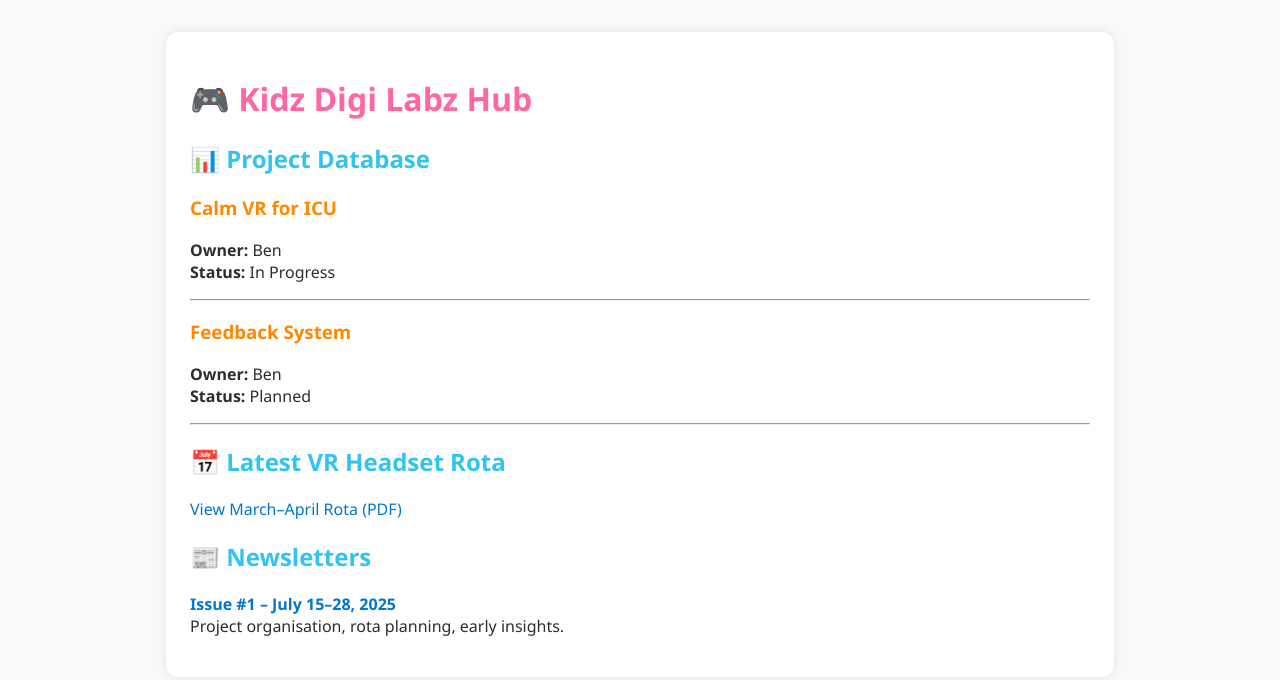
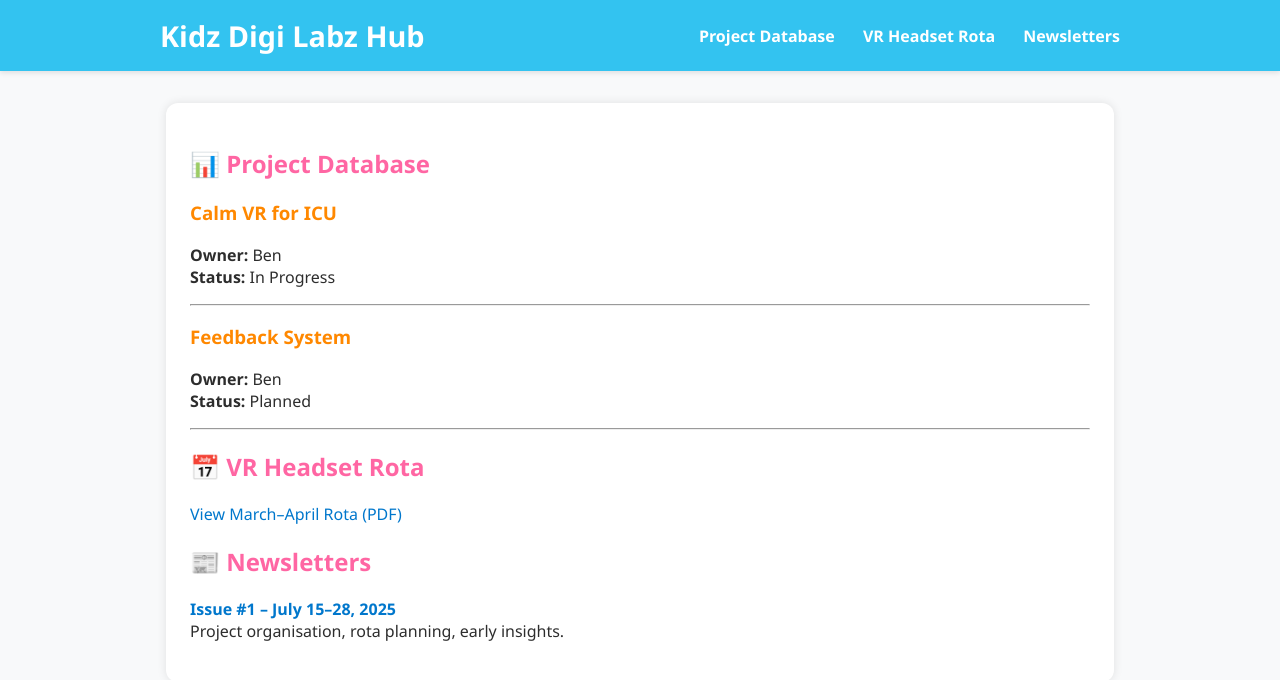
Before and after one commit to KidzDigiLabz-MFT/kidz-project-database-site, a plain HTML site: page index.html in a window 1280 px wide. Drawn offline with Linux system fonts and the light colour scheme.

Commit message:
Auto backup commit - 28/07/2025 12:56:43.22

```diff
--- a/index.html
+++ b/index.html
@@ -5,17 +5,32 @@
     <link rel="stylesheet" href="style.css">
 </head>
 <body>
+    <header>
+        <div class="navbar">
+            <h1>Kidz Digi Labz Hub</h1>
+            <nav>
+                <a href="#database">Project Database</a>
+                <a href="#rota">VR Headset Rota</a>
+                <a href="#newsletters">Newsletters</a>
+            </nav>
+        </div>
+    </header>
+
     <div class="container">
-        <h1>🎮 Kidz Digi Labz Hub</h1>
+        <section id="database">
+            <h2>📊 Project Database</h2>
+            <div id="project-container"></div>
+        </section>
 
-        <h2>📊 Project Database</h2>
-        <div id="project-container"></div>
+        <section id="rota">
+            <h2>📅 VR Headset Rota</h2>
+            <p><a href="rotas/VR Rota March April 2025.pdf" target="_blank">View March–April Rota (PDF)</a></p>
+        </section>
 
-        <h2>📅 Latest VR Headset Rota</h2>
-        <p><a href="rotas/VR Rota March April 2025.pdf" target="_blank">View March–April Rota (PDF)</a></p>
-
-        <h2>📰 Newsletters</h2>
-        <div id="newsletter-feed"></div>
+        <section id="newsletters">
+            <h2>📰 Newsletters</h2>
+            <div id="newsletter-feed"></div>
+        </section>
     </div>
 
     <script>
--- a/style.css
+++ b/style.css
@@ -5,6 +5,37 @@ body {
     color: #2d2d2d;
     margin: 0;
     padding: 0;
+}
+
+header {
+    background-color: #33c3f0;
+    padding: 1rem 2rem;
+    box-shadow: 0 2px 5px rgba(0,0,0,0.1);
+}
+
+.navbar {
+    max-width: 960px;
+    margin: auto;
+    display: flex;
+    justify-content: space-between;
+    align-items: center;
+}
+
+.navbar h1 {
+    color: white;
+    margin: 0;
+    font-size: 1.8rem;
+}
+
+.navbar nav a {
+    color: white;
+    margin-left: 1.5rem;
+    text-decoration: none;
+    font-weight: bold;
+}
+
+.navbar nav a:hover {
+    text-decoration: underline;
 }
 
 .container {
@@ -16,12 +47,8 @@ body {
     border-radius: 12px;
 }
 
-h1 {
+h2 {
     color: #ff66a3;
-}
-
-h2 {
-    color: #33c3f0;
 }
 
 h3 {
```
